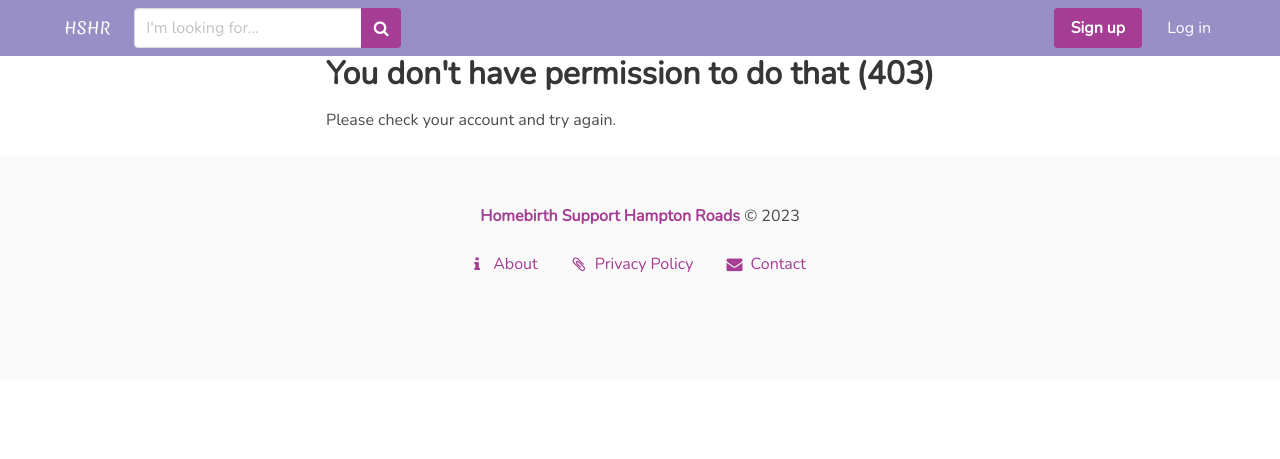
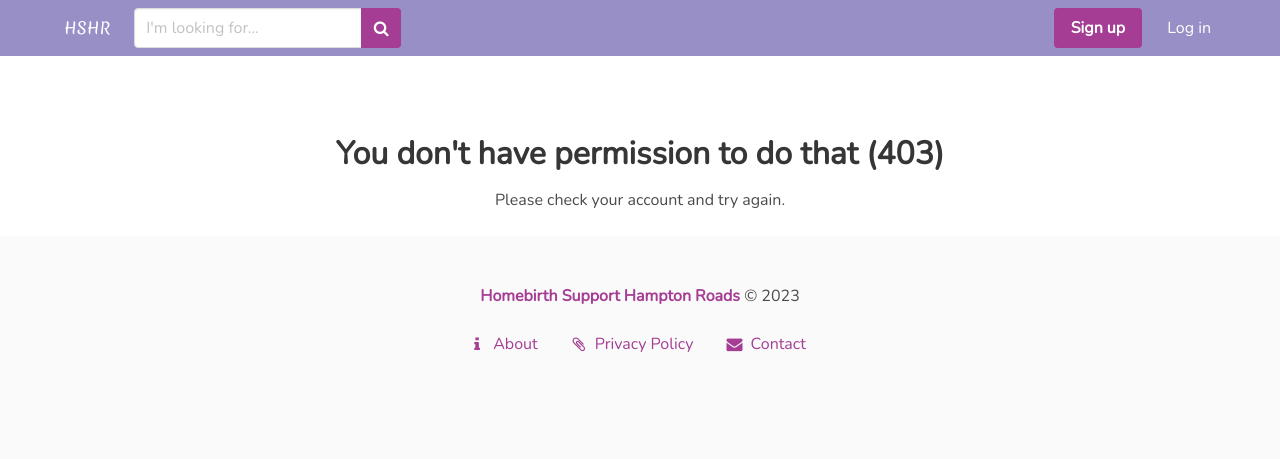
Before and after one commit to IvyChu/HBHR, a Flask app: template hbhr/templates/errors/403.html in a window 1280 px wide. Shown: the top 459 px of the page. Run offline with Flask 2, Linux system fonts and the light colour scheme; the template is opened without the code that fills it, so the values that code supplies are empty; parts of the project's set-up code (start-up, migrations or seed data) failed here and were passed over; some libraries are stand-ins or nearby versions.

Commit message:
Style updated for error pages

```diff
--- a/hbhr/templates/errors/403.html
+++ b/hbhr/templates/errors/403.html
@@ -3,7 +3,8 @@
 <div class="columns">
     <div class="column is-one-quarter-desktop is-hidden-tablet-only"></div>
     <div class="column is-half-desktop">
-        <div class="content is-half">
+        <div class="content is-half has-text-centered">
+            <br><br>
             <h1>You don't have permission to do that (403)</h1>
             <p>Please check your account and try again.</p>
         </div>
--- a/hbhr/templates/errors/404.html
+++ b/hbhr/templates/errors/404.html
@@ -3,7 +3,8 @@
 <div class="columns">
     <div class="column is-one-quarter-desktop is-hidden-tablet-only"></div>
     <div class="column is-half-desktop">
-        <div class="content is-half">
+        <div class="content is-half has-text-centered">
+            <br><br>
             <h1>Oops. Page Not Found (404)</h1>
             <p>That page does not exist. Please try a different location.</p>
         </div>
--- a/hbhr/templates/errors/500.html
+++ b/hbhr/templates/errors/500.html
@@ -3,7 +3,8 @@
 <div class="columns">
     <div class="column is-one-quarter-desktop is-hidden-tablet-only"></div>
     <div class="column is-half-desktop">
-        <div class="content is-half">
+        <div class="content is-half has-text-centered">
+            <br><br>
             <h1>Something went wrong (500)</h1>
             <p>We're experiencing some trouble on our end. Please try again in the near future.</p>
         </div>
--- a/hbhr/templates/errors/503.html
+++ b/hbhr/templates/errors/503.html
@@ -3,7 +3,8 @@
 <div class="columns">
     <div class="column is-one-quarter-desktop is-hidden-tablet-only"></div>
     <div class="column is-half-desktop">
-        <div class="content is-half">
+        <div class="content is-half has-text-centered">
+            <br><br>
             <h1>Site is undergoing maintenance (503)</h1>
             <p>We're doing some maintenance and upgades at the moment. Please come back in a little while.</p>
         </div>
```
